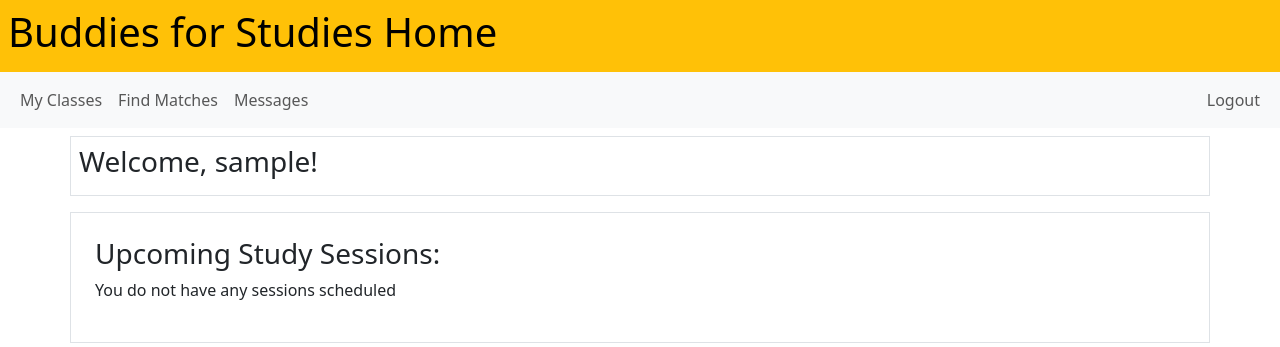
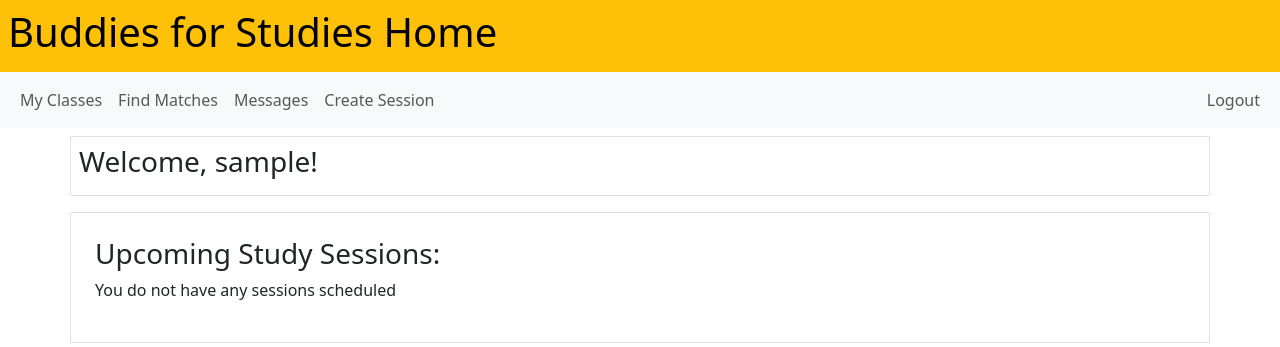
Before and after one commit to rafid-mirza/study-buddy-website, a Django app: page /buddiesforstudies/ in a window 1280 px wide. Shown: the top 347 px of the page. Run offline with Django 4.2, Linux system fonts and the light colour scheme; the visitor is signed in with stand-in values (Sample User, id 1); data that the repository does not hold is empty; some libraries are stand-ins or nearby versions.

Commit message:
Added create session
Added create session

```diff
--- a/buddiesforstudies/templates/add_class.html
+++ b/buddiesforstudies/templates/add_class.html
@@ -34,6 +34,9 @@
                         </li>
                         <li class="nav-item">
                             <a class="nav-link" href="{% url 'message_start' %}">Messages</a>
+                        </li>
+                        <li class="nav-item">
+                            <a class="nav-link" href="{% url 'maps' %}">Create Session</a>
                         </li>
                     </ul>
                     <ul class="nav navbar-nav navbar-right">
--- a/buddiesforstudies/templates/classes_view.html
+++ b/buddiesforstudies/templates/classes_view.html
@@ -34,6 +34,9 @@
             </li>
             <li class="nav-item">
               <a class="nav-link" href="{% url 'message_start' %}">Messages</a>
+            </li>
+            <li class="nav-item">
+              <a class="nav-link" href="{% url 'maps' %}">Create Session</a>
             </li>
           </ul>
           <ul class="nav navbar-nav navbar-right">
--- a/buddiesforstudies/templates/info_retrieve.html
+++ b/buddiesforstudies/templates/info_retrieve.html
@@ -37,6 +37,9 @@
                         </li>
                         <li class="nav-item">
                             <a class="nav-link" href="{% url 'message_start' %}">Messages</a>
+                        </li>
+                        <li class="nav-item">
+                            <a class="nav-link" href="{% url 'maps' %}">Create Session</a>
                         </li>
                     </ul>
                     <ul class="nav navbar-nav navbar-right">
--- a/buddiesforstudies/templates/login.html
+++ b/buddiesforstudies/templates/login.html
@@ -34,6 +34,9 @@
             </li>
             <li class="nav-item">
               <a class="nav-link" href="{% url 'message_start' %}">Messages</a>
+            </li>
+            <li class="nav-item">
+              <a class="nav-link" href="{% url 'maps' %}">Create Session</a>
             </li>
           </ul>
           <ul class="nav navbar-nav navbar-right">
--- a/buddiesforstudies/templates/matching.html
+++ b/buddiesforstudies/templates/matching.html
@@ -44,6 +44,9 @@
             </li>
             <li class="nav-item">
               <a class="nav-link" href="{% url 'message_start' %}">Messages</a>
+            </li>
+            <li class="nav-item">
+              <a class="nav-link" href="{% url 'maps' %}">Create Session</a>
             </li>
           </ul>
           <ul class="nav navbar-nav navbar-right">
--- a/buddiesforstudies/templates/matching2.html
+++ b/buddiesforstudies/templates/matching2.html
@@ -31,10 +31,13 @@
               <a class="nav-link" href="{% url 'index' %}">Home</a>
             </li>
             <li class="nav-item">
-              <a class="nav-link" href="{% url 'classes_view' %}">Classes</a>
+              <a class="nav-link" href="{% url 'classes_view' %}">My Classes</a>
             </li>
             <li class="nav-item">
               <a class="nav-link" href="{% url 'message_start' %}">Messages</a>
+            </li>
+            <li class="nav-item">
+              <a class="nav-link" href="{% url 'maps' %}">Create Session</a>
             </li>
           </ul>
           <ul class="nav navbar-nav navbar-right">
--- a/buddiesforstudies/templates/remove_class.html
+++ b/buddiesforstudies/templates/remove_class.html
@@ -34,6 +34,9 @@
                         </li>
                         <li class="nav-item">
                             <a class="nav-link" href="{% url 'message_start' %}">Messages</a>
+                        </li>
+                        <li class="nav-item">
+                          <a class="nav-link" href="{% url 'maps' %}">Create Session</a>
                         </li>
                     </ul>
                     <ul class="nav navbar-nav navbar-right">
--- a/buddiesforstudies/templates/toggle_class.html
+++ b/buddiesforstudies/templates/toggle_class.html
@@ -34,6 +34,9 @@
                         </li>
                         <li class="nav-item">
                             <a class="nav-link" href="{% url 'message_start' %}">Messages</a>
+                        </li>
+                        <li class="nav-item">
+                          <a class="nav-link" href="{% url 'maps' %}">Create Session</a>
                         </li>
                     </ul>
                     <ul class="nav navbar-nav navbar-right">
--- a/buddiesforstudies/templates/untoggle_class.html
+++ b/buddiesforstudies/templates/untoggle_class.html
@@ -34,6 +34,9 @@
                         </li>
                         <li class="nav-item">
                             <a class="nav-link" href="{% url 'message_start' %}">Messages</a>
+                        </li>
+                        <li class="nav-item">
+                          <a class="nav-link" href="{% url 'maps' %}">Create Session</a>
                         </li>
                     </ul>
                     <ul class="nav navbar-nav navbar-right">
```
